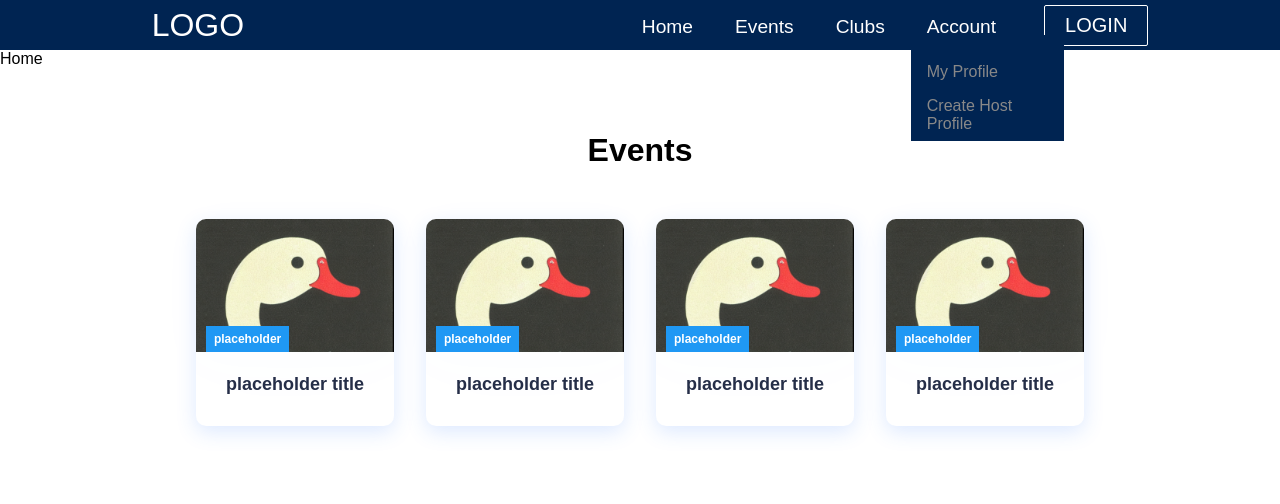
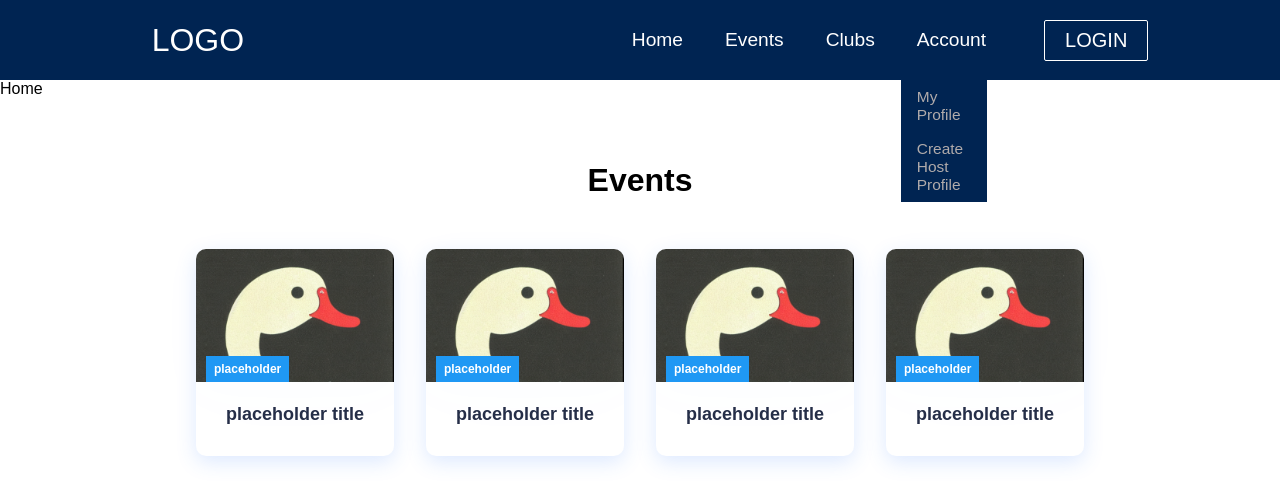
Before and after one commit to ECE444-2023Fall/project-1-web-application-design-group27-rubberducks, a React (Vite) app in the folder event_horizon/: page / in a window 1280 px wide. Both pictures are taken after a click on the element "Account". Shown: the top 504 px of the page. Built offline with nearby package versions, Linux system fonts and the light colour scheme.

Commit message:
properly removed gap, fixed styling of drop downs and the hover

```diff
--- a/event_horizon/src/components/Navbar.css
+++ b/event_horizon/src/components/Navbar.css
@@ -1,6 +1,6 @@
 .navbar {
   background: #002452;
-  height: 50px;
+  height: 80px;
   display: flex;
   justify-content: center;
   align-items: center;
@@ -14,7 +14,7 @@
   display: flex;
   justify-content: center;
   align-items: center;
-  height: 50px;
+  height: 80px;
   max-width: 1500px;
 }
 
@@ -36,7 +36,7 @@
 
 .nav-menu {
   display: grid;
-  grid-template-columns: repeat(4, auto);
+  grid-template-columns: repeat(5, auto);
   grid-gap: 10px;
   list-style: none;
   text-align: center;
@@ -46,8 +46,7 @@
 }
 
 .nav-item {
-  height: 1px;
-  font-size: 1.2rem;
+  height: 80px;
 }
 
 .nav-links {
@@ -77,6 +76,12 @@
 }
 
 @media screen and (max-width: 960px) {
+  .navbar {
+    display: flex;
+    flex-direction: column;
+    align-items: flex-start;
+  }
+
   .NavbarItems {
     position: relative;
   }
@@ -87,7 +92,7 @@
     width: 100%;
     height: 90vh;
     position: absolute;
-    top: 80px;
+    top: 60px;
     left: -100%;
     opacity: 1;
     transition: all 0.5s ease;
@@ -95,7 +100,7 @@
 
   .nav-menu.active {
     background: #002452;
-    left: 1;
+    left: 0;
     opacity: 1;
     transition: all 0.5s ease;
     z-index: 1;
@@ -163,11 +168,11 @@
   display: none;
   position: absolute;
   background: #002452;
-  font-size: 1.0rem;
-  width: 12%;
+  font-size: 0.965rem;
+  width: 6.7%;
   z-index: 1;
   transition: all 0.5s ease;
-  padding-top: 20px;
+  padding-top: 0px;
   text-align: left;
 }
 
@@ -177,14 +182,16 @@
   list-style: none;
 }
 
-.dropdown-menu .nav-links {
-  color: #888; /* Set the text color to grey */
+.dropdown-nav-links {
+  color: #b0abab;
+  display: flex;
+  align-items: center;
+  text-decoration: none;
   padding: 0.5rem 1rem;
   height: 100%;
 }
 
-.dropdown-menu .nav-links:hover {
-  border-bottom: 4px solid #fff;
+.dropdown-nav-links:hover {
   color: #fff; /* Set the text color to white on hover */
   transition: all 0.2s ease-out;
 }
--- a/event_horizon/src/components/Navbar.jsx
+++ b/event_horizon/src/components/Navbar.jsx
@@ -58,12 +58,12 @@ function Navbar() {
             </div>
             <ul className={`dropdown-menu ${dropdownOpen ? "active" : ""}`}>
               <li>
-                <Link to="/user-profile" className="nav-links" onClick={closeMobileMenu}>
+                <Link to="/user-profile" className="dropdown-nav-links" onClick={closeMobileMenu}>
                   My Profile
                 </Link>
               </li>
               <li>
-                <Link to="/create_host_profile" className="nav-links" onClick={closeMobileMenu}>
+                <Link to="/create_host_profile" className="dropdown-nav-links" onClick={closeMobileMenu}>
                   Create Host Profile
                 </Link>
               </li>
```
